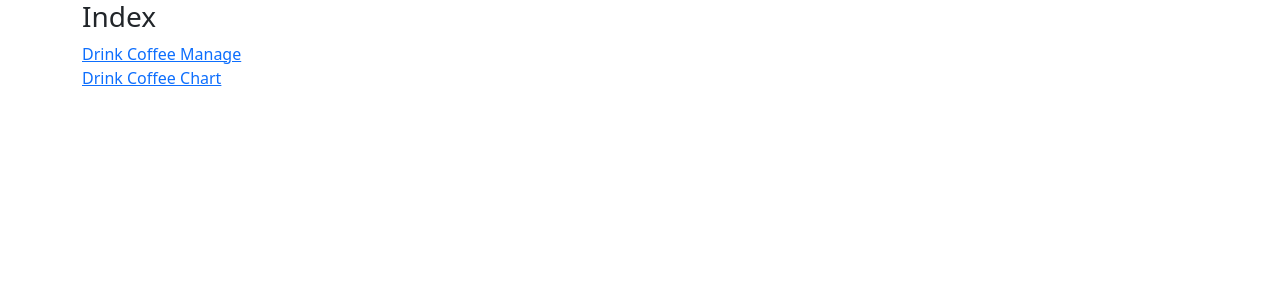
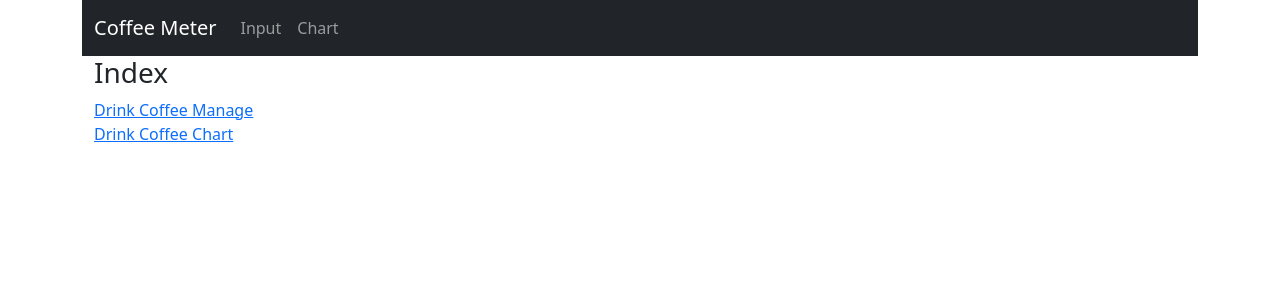
Before and after one commit to wasuken/coffeemtr, a Next.js app: page / in a window 1280 px wide. Shown: the top 300 px of the page. Built offline with nearby package versions, Linux system fonts and the light colour scheme.

Commit message:
Navbarを追加

```diff
--- /dev/null
+++ b/src/components/layout.tsx
@@ -0,0 +1,23 @@
+import Container from "react-bootstrap/Container";
+import Nav from "react-bootstrap/Nav";
+import Navbar from "react-bootstrap/Navbar";
+
+export default function Layout({ children }) {
+  return (
+    <Container>
+      <Navbar collapseOnSelect expand="lg" bg="dark" variant="dark">
+        <Container>
+          <Navbar.Brand href="/">Coffee Meter</Navbar.Brand>
+          <Navbar.Toggle aria-controls="responsive-navbar-nav" />
+          <Navbar.Collapse id="responsive-navbar-nav">
+            <Nav className="me-auto">
+              <Nav.Link href="/coffee">Input</Nav.Link>
+              <Nav.Link href="/coffee/chart">Chart</Nav.Link>
+            </Nav>
+          </Navbar.Collapse>
+        </Container>
+      </Navbar>
+      {children}
+    </Container>
+  );
+}
--- a/src/pages/_app.tsx
+++ b/src/pages/_app.tsx
@@ -1,6 +1,11 @@
 import type { AppProps } from 'next/app'
 import "bootstrap/dist/css/bootstrap.min.css"
+import Layout from '@/components/layout'
 
 export default function App({ Component, pageProps }: AppProps) {
-  return <Component {...pageProps} />
+  return (
+    <Layout>
+      <Component {...pageProps} />
+    </Layout>
+  )
 }
```
